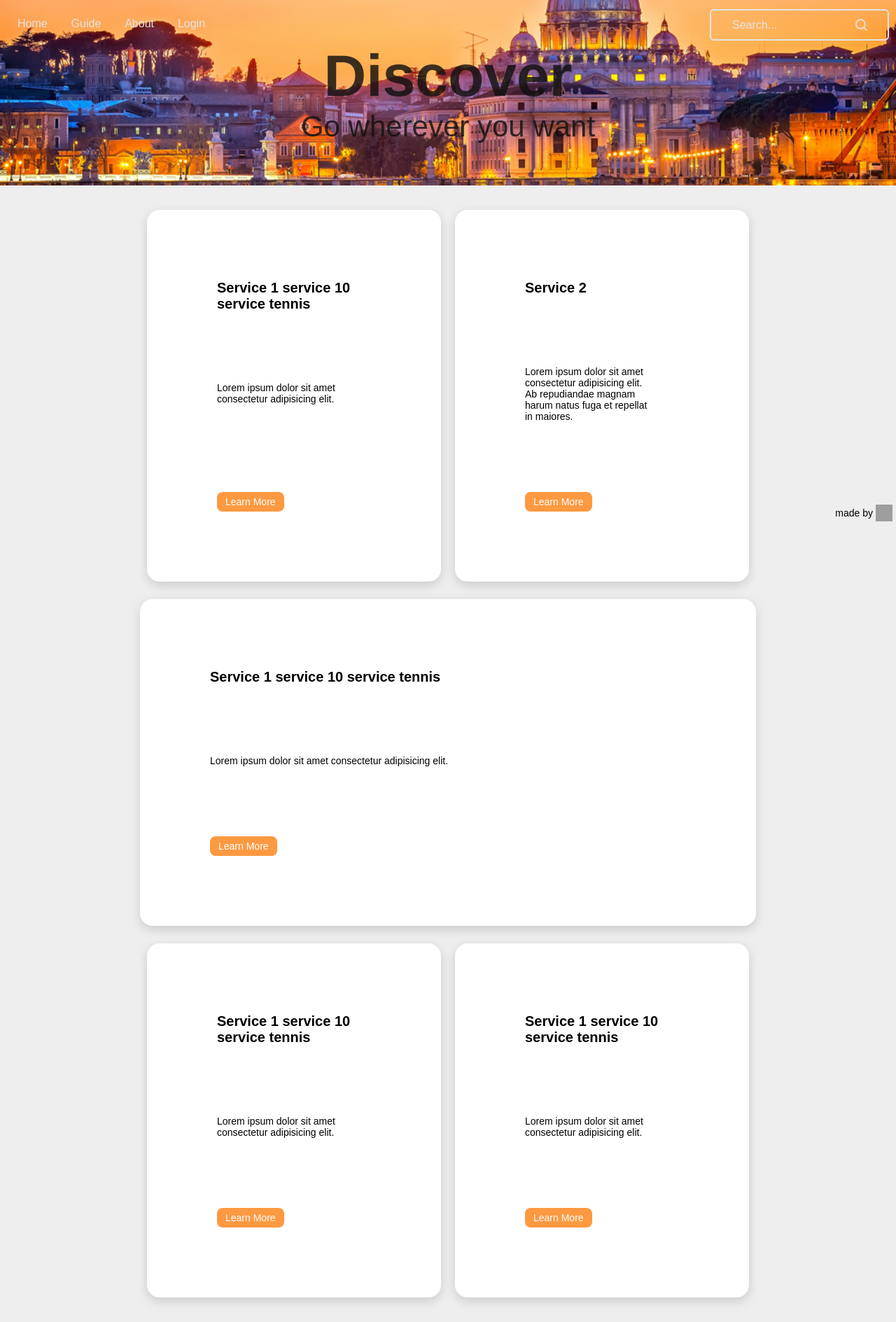
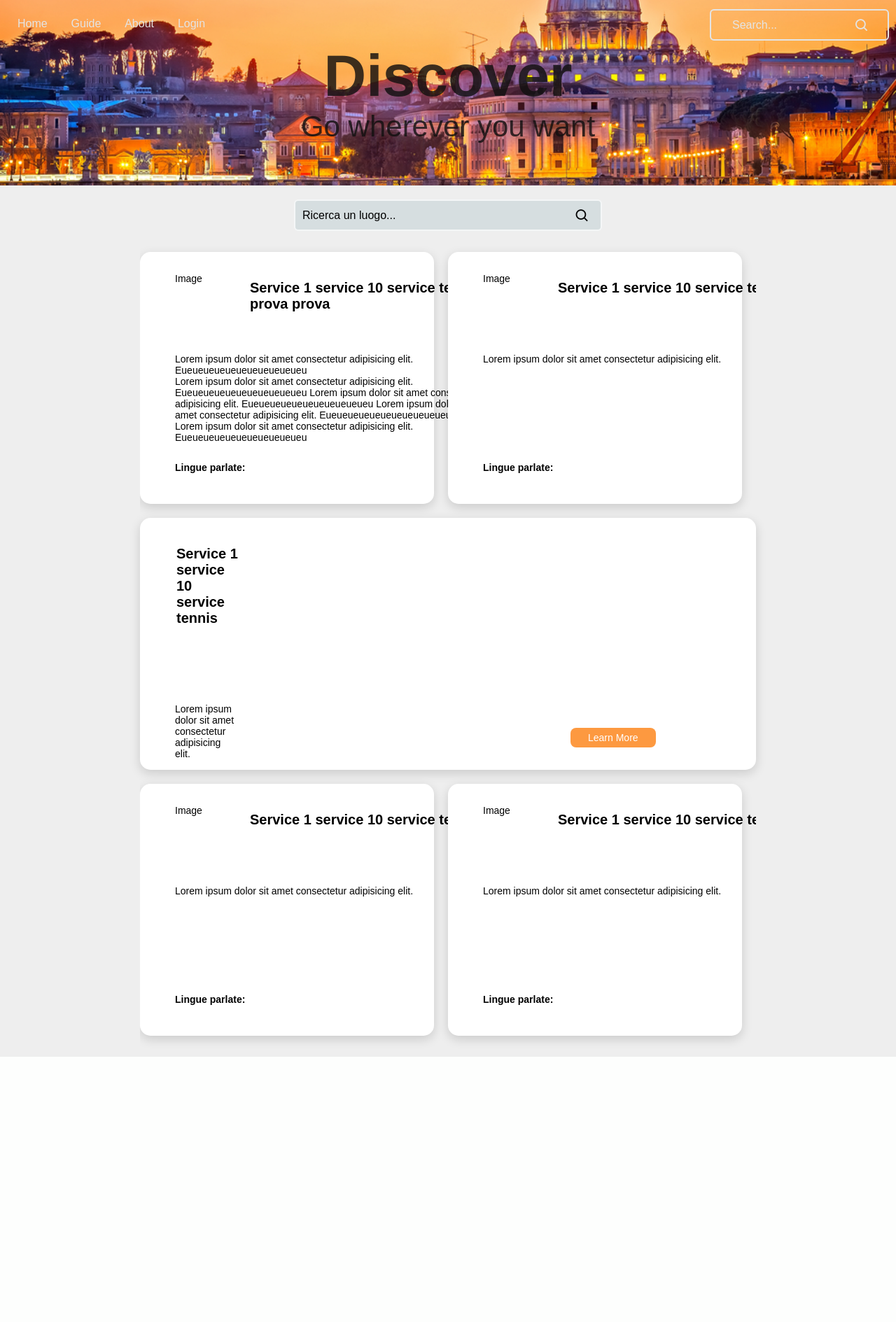
Before and after one commit to alessandrosaccone/discover, a PHP site: page /app.html in a window 1280 px wide. Shown: the whole page at 70% size. After the commit the page ends 1510 px from the top, so only its background shows below. Run offline with PHP 8.4, Linux system fonts and the light colour scheme; grey boxes are pictures that could not be loaded.

Commit message:
aggiorno

```diff
--- a/app.html
+++ b/app.html
@@ -32,35 +32,55 @@
         </form>
       </nav>
     </div>
+    <div class="container">
+      <div class="search_container">
+        <form action="#">
+          <div action="#" class="search-bar_center">
+            <input type="text" placeholder="Ricerca un luogo..." />
+            <button type="submit"><i class="bx bx-search"></i></button>
+          </div>
+        </form>
+      </div>
 
-    <div class="container">
       <ul class="cards">
         <li class="card">
-          <div>
-            <h3 class="card-title">Service 1 service 10 service tennis</h3>
-            <div class="card-content">
-              <p>Lorem ipsum dolor sit amet consectetur adipisicing elit.</p>
-            </div>
+          <div class="card_image">Image</div>
+          <h3 class="card-title">
+            Service 1 service 10 service tennis prova prova prova prova prova
+            prova prova
+          </h3>
+          <div class="card-content">
+            <p>
+              Lorem ipsum dolor sit amet consectetur adipisicing elit.
+              Eueueueueueueueueueueueu
+            </p>
+            Lorem ipsum dolor sit amet consectetur adipisicing elit.
+            Eueueueueueueueueueueueu Lorem ipsum dolor sit amet consectetur
+            adipisicing elit. Eueueueueueueueueueueueu Lorem ipsum dolor sit
+            amet consectetur adipisicing elit. Eueueueueueueueueueueueu Lorem
+            ipsum dolor sit amet consectetur adipisicing elit.
+            Eueueueueueueueueueueueu
           </div>
+          <div class="card-languages"><h4>Lingue parlate:</h4></div>
           <div class="card-link-wrapper">
-            <a href="" class="card-link">Learn More</a>
+            <a href="" class="card-link">Acquista subito</a>
           </div>
         </li>
         <li class="card">
-          <div>
-            <h3 class="card-title">Service 2</h3>
-            <div class="card-content">
-              <p>
-                Lorem ipsum dolor sit amet consectetur adipisicing elit. Ab
-                repudiandae magnam harum natus fuga et repellat in maiores.
-              </p>
-            </div>
+          <div class="card_image">Image</div>
+          <h3 class="card-title">
+            Service 1 service 10 service tennis prova prova prova
+          </h3>
+          <div class="card-content">
+            <p>Lorem ipsum dolor sit amet consectetur adipisicing elit.</p>
           </div>
+          <div class="card-languages"><h4>Lingue parlate:</h4></div>
           <div class="card-link-wrapper">
-            <a href="" class="card-link">Learn More</a>
+            <a href="" class="card-link">Acquista subito</a>
           </div>
         </li>
       </ul>
+
       <li class="card">
         <div>
           <h3 class="card-title">Service 1 service 10 service tennis</h3>
@@ -75,39 +95,32 @@
 
       <ul class="cards">
         <li class="card">
-          <div>
-            <h3 class="card-title">Service 1 service 10 service tennis</h3>
-            <div class="card-content">
-              <p>Lorem ipsum dolor sit amet consectetur adipisicing elit.</p>
-            </div>
+          <div class="card_image">Image</div>
+          <h3 class="card-title">
+            Service 1 service 10 service tennis prova prova prova
+          </h3>
+          <div class="card-content">
+            <p>Lorem ipsum dolor sit amet consectetur adipisicing elit.</p>
           </div>
+          <div class="card-languages"><h4>Lingue parlate:</h4></div>
           <div class="card-link-wrapper">
-            <a href="" class="card-link">Learn More</a>
+            <a href="" class="card-link">Acquista subito</a>
           </div>
         </li>
         <li class="card">
-          <div>
-            <h3 class="card-title">Service 1 service 10 service tennis</h3>
-            <div class="card-content">
-              <p>Lorem ipsum dolor sit amet consectetur adipisicing elit.</p>
-            </div>
+          <div class="card_image">Image</div>
+          <h3 class="card-title">
+            Service 1 service 10 service tennis prova prova prova
+          </h3>
+          <div class="card-content">
+            <p>Lorem ipsum dolor sit amet consectetur adipisicing elit.</p>
           </div>
+          <div class="card-languages"><h4>Lingue parlate:</h4></div>
           <div class="card-link-wrapper">
-            <a href="" class="card-link">Learn More</a>
+            <a href="" class="card-link">Acquista subito</a>
           </div>
         </li>
       </ul>
     </div>
-    <footer class="page-footer">
-      <span>made by </span>
-      <a href="https://georgemartsoukos.com/" target="_blank">
-        <img
-          width="24"
-          height="24"
-          src="https://assets.codepen.io/162656/george-martsoukos-small-logo.svg"
-          alt="George Martsoukos logo"
-        />
-      </a>
-    </footer>
   </body>
 </html>
--- a/css/stylesheet_app.css
+++ b/css/stylesheet_app.css
@@ -22,52 +22,77 @@
   grid-auto-columns: 100%;
   grid-column-gap: 10px;
   grid-auto-flow: column;
-  padding: 25px 10px;
+  padding: 20px 10px;
   list-style: none;
   overflow-x: scroll;
   scroll-snap-type: x mandatory;
 }
 
 .card {
-  display: flex;
-  flex-direction: column;
-  padding: 100px;
+  display: grid;
+  grid-template-rows: 10px 250px 30px;
+  grid-template-columns: 100px 200px 200px;
+  grid-gap: 5px;
+  padding: 30px 50px;
   background: var(--white);
-  border-radius: 18px;
+  border-radius: 15px;
   box-shadow: 0 5px 15px rgba(0, 0, 0, 15%);
   scroll-snap-align: start;
-  transition: all 0.2s;
+  transition: all 0.6s ease-in-out;
+}
+
+.card-image {
+  grid-column-start: 1;
+  grid-column-end: 2;
+  grid-row-start: 1;
+  grid-row-end: 1;
 }
 
 .card:hover {
-  color: var(--white);
-  background: var(--orange);
+  color: #212229;
+  background-image: url(../image/colosseo.jpg);
 }
 
-.card .card-title {
+.card-title {
+  text-align: left;
+  padding: 10px 2px;
+  grid-column: 2 / 6;
+  grid-row-start: 1;
+  grid-row-end: 1;
   font-size: 20px;
 }
 
-.card .card-content {
+.card-content {
   margin: 100px 0;
   max-width: 85%;
+  grid-column: 1 / 5;
+  grid-row: 2;
 }
 
-.card .card-link-wrapper {
-  margin-top: auto;
+.card-link-wrapper {
+  height: 40px;
+  width: 250px;
+  padding: 0px 40px;
+  grid-column: 5;
+  grid-row: 3;
 }
 
-.card .card-link {
+.card-languages {
+  grid-column: 1 / 4;
+  grid-row: 3;
+}
+
+.card-link {
   display: inline-block;
   text-decoration: none;
   color: white;
   background: var(--orange);
-  padding: 6px 12px;
+  padding: 6px 25px;
   border-radius: 8px;
   transition: background 0.2s;
 }
 
-.card:hover .card-link {
+.card-link:hover {
   background: var(--darkorange);
 }
 
@@ -81,7 +106,7 @@
 }
 
 .cards::-webkit-scrollbar-thumb {
-  background: var(--darkorange);
+  background-image: var(--darkorange);
 }
 
 .cards::-webkit-scrollbar-track {
@@ -95,19 +120,52 @@
   }
 }
 
-/* FOOTER STYLES
-  –––––––––––––––––––––––––––––––––––––––––––––––––– */
-.page-footer {
-  position: fixed;
-  right: 0;
-  bottom: 50px;
+.search_container {
+  display: grid;
+  padding: 10px 25%;
+  align-items: center;
+  float: center;
+}
+
+.search-bar_center {
+  width: 100%;
+  height: 45px;
+  background: #0a586e1a;
+  border: 2px solid #ffffffbd;
+  border-radius: 6px;
   display: flex;
   align-items: center;
-  padding: 5px;
-  z-index: 1;
 }
 
-.page-footer a {
+.search-bar_center input {
+  width: 100%;
+  background: transparent;
+  border: none;
+  outline: none;
+  font-size: 16px;
+  color: #1918188f;
+  padding-left: 10px;
+}
+
+.search-bar_center input::placeholder {
+  color: #000000;
+}
+
+.search-bar_center button {
+  width: 60px;
+  height: 100%;
+  background: transparent;
+  border: none;
+  outline: none;
   display: flex;
-  margin-left: 4px;
+  justify-content: center;
+  align-items: center;
+  cursor: pointer;
 }
+
+.search-bar_center button i {
+  font-size: 22px;
+  color: black;
+}
+
+/* GRID */
```
